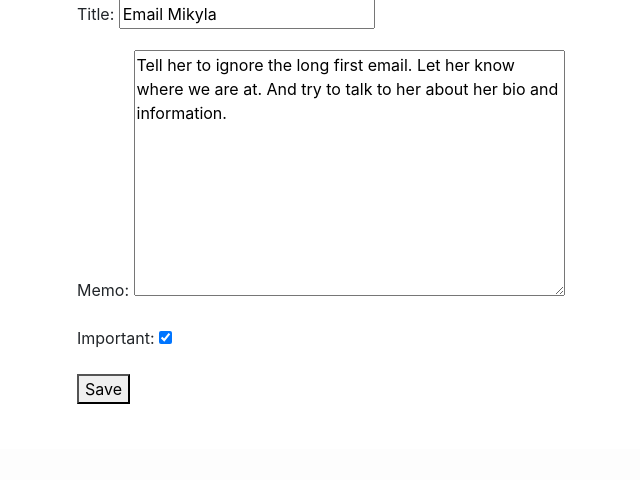
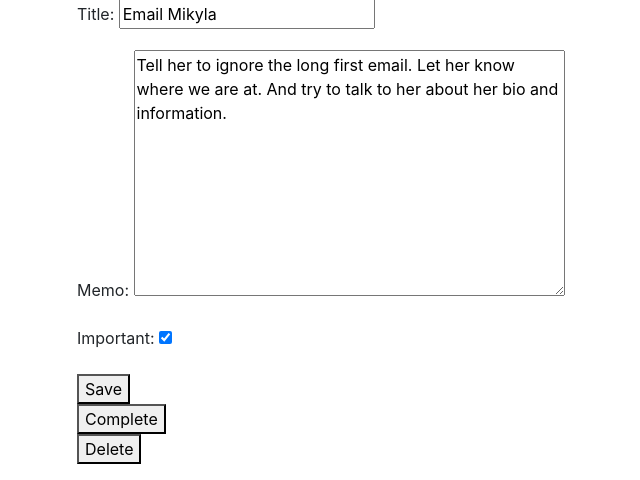
Before and after one commit to jordanmiracle/todo, a Django app: page /todo/9 in a window 1280 px wide. Shown: the part 351-831 px from the top of the page, without its empty margins (48-688 px from the left). Before the commit the page ends 755 px from the top, so only its background shows below. Run offline with Django 3.2, Linux system fonts and the light colour scheme; a user stored in the database is signed in; data comes from the database, SQL or seed files in the repository; some libraries are stand-ins or nearby versions.

Commit message:
added buttons for save, complete and delete.

```diff
--- a/todoapp/templates/todoapp/viewtodo.html
+++ b/todoapp/templates/todoapp/viewtodo.html
@@ -12,5 +12,15 @@
         <button type="submit">Save</button>
       </form>
 
+        <form method="POST" action="{% url 'completetodo' todo.id %}">
+        {% csrf_token %}
+        <button type="submit">Complete</button>
+      </form>
+
+        <form method="POST" action="{% url 'deletetodo' todo.id %}">
+        {% csrf_token %}
+        <button type="submit">Delete</button>
+      </form>
+
 
 {% endblock %}
```
